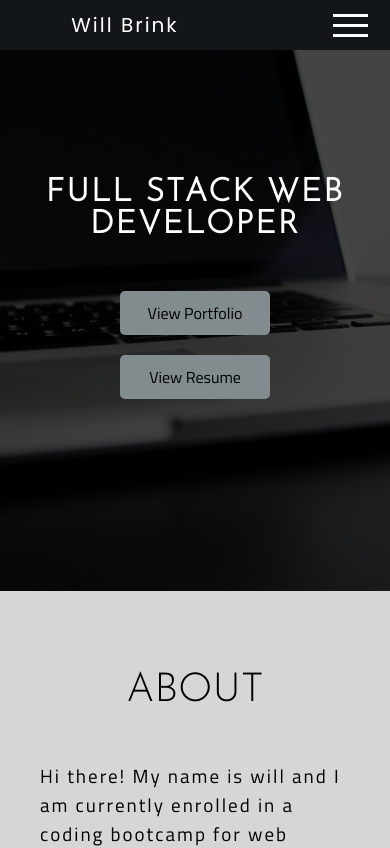
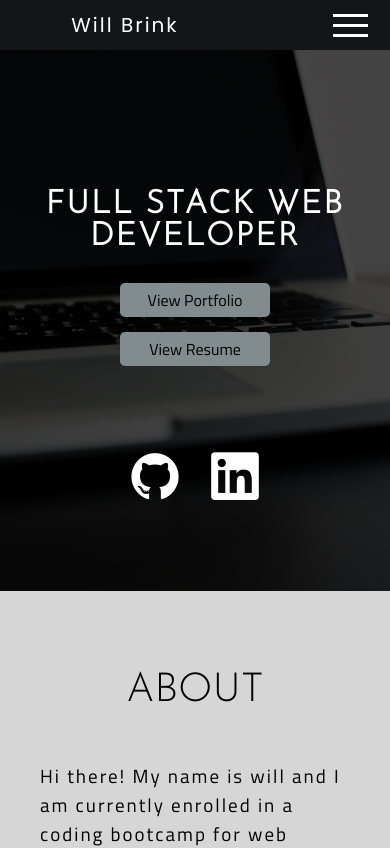
Before and after one commit to wbrink/updated-portfolio, a React (Create React App) app in the folder client/: page / in a window 390 px wide. Shown: the top 848 px of the page. Built offline with nearby package versions, Linux system fonts and the light colour scheme.

Commit message:
added social links to splash section when the on mobile screen sizes

```diff
--- a/client/src/Components/MobileNav/index.js
+++ b/client/src/Components/MobileNav/index.js
@@ -86,10 +86,10 @@ function MobileNav(props) {
             <div>Contact</div>
           </Link>
 
-          {/* <div className="nav-icon-links">
+          <div className="nav-icon-links">
             <i class="devicon-github-plain icon"></i>
             <i class="devicon-linkedin-plain icon"></i>
-          </div> */}
+          </div>
       </div>
     </div>
 
--- a/client/src/Components/Splash/index.js
+++ b/client/src/Components/Splash/index.js
@@ -15,6 +15,10 @@ function Splash(props) {
             <a className="splash-link" href="">View Resume</a>
           </div>
 
+          <div className="social-icons">
+            <i class="devicon-github-plain icon"></i>
+            <i class="devicon-linkedin-plain icon"></i>
+          </div>
 
         </div>
 
--- a/client/src/Components/Splash/style.css
+++ b/client/src/Components/Splash/style.css
@@ -77,7 +77,17 @@
   margin-right: 15px;
 }
 
+.social-icons {
+  margin-top: 70px;
+  display: none;
+}
+
 @media only screen and (max-width: 899px) {
+  /* show the github and linked links */
+  .social-icons {
+    display: block;
+  }
+
   /* dont show name on mobile */
   #splash-title {
     display: none;
@@ -87,19 +97,29 @@
     font-size: 2rem;
     font-weight: bold;
     margin-bottom: 50px;
+    margin-top: 100px;
   }
 
 }
 
 
 @media only screen and (max-width: 700px) {
+
+  #splash-subtitle {
+    margin-bottom: 30px;
+  }
+
+  .splash-link {
+    padding: 5px;
+  }
+
   .splash-links-container {
     flex-direction: column;
   }
 
   .splash-link:first-child {
     margin-right: 0px;
-    margin-bottom: 20px;
+    margin-bottom: 15px;
   }
 
 }
```
